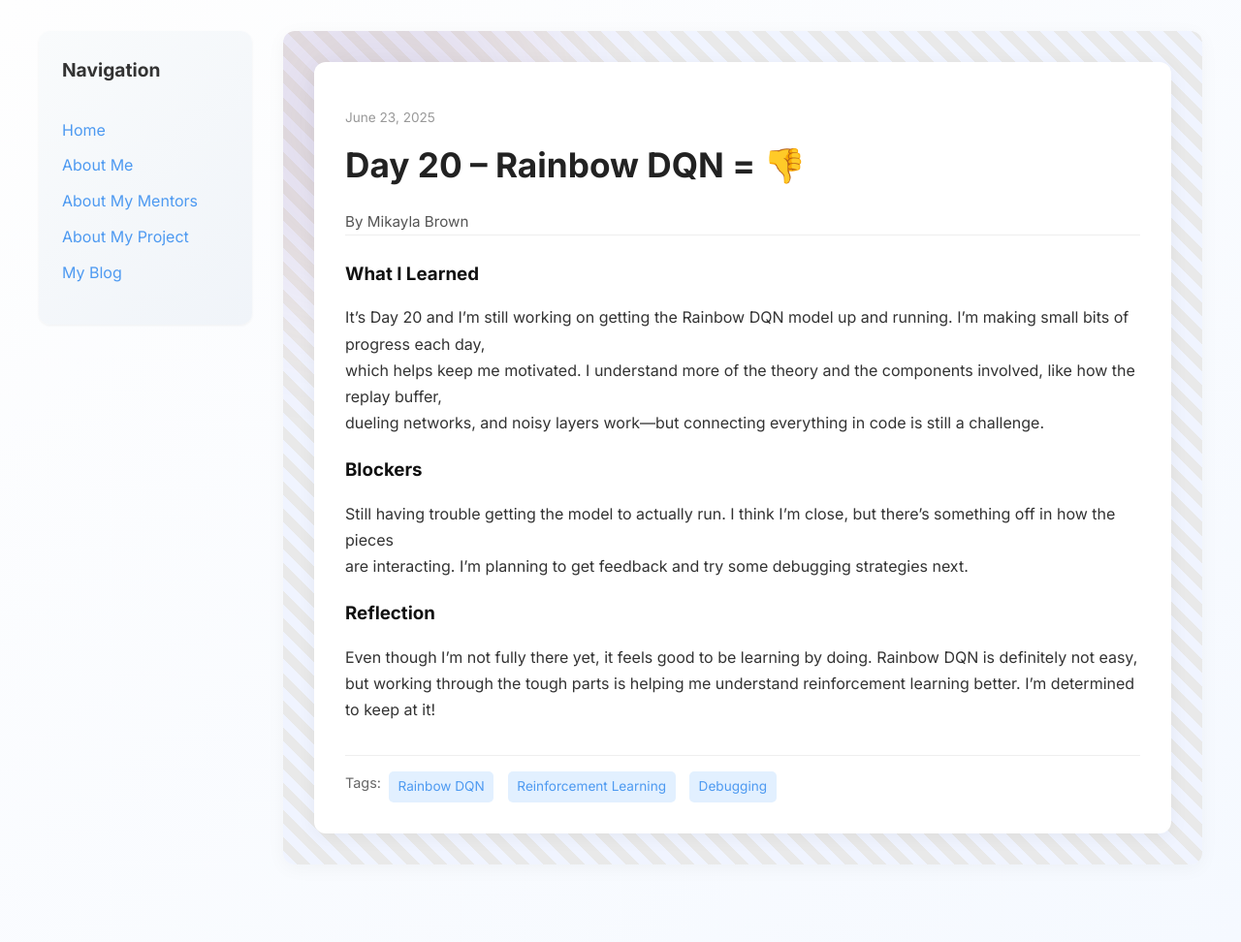
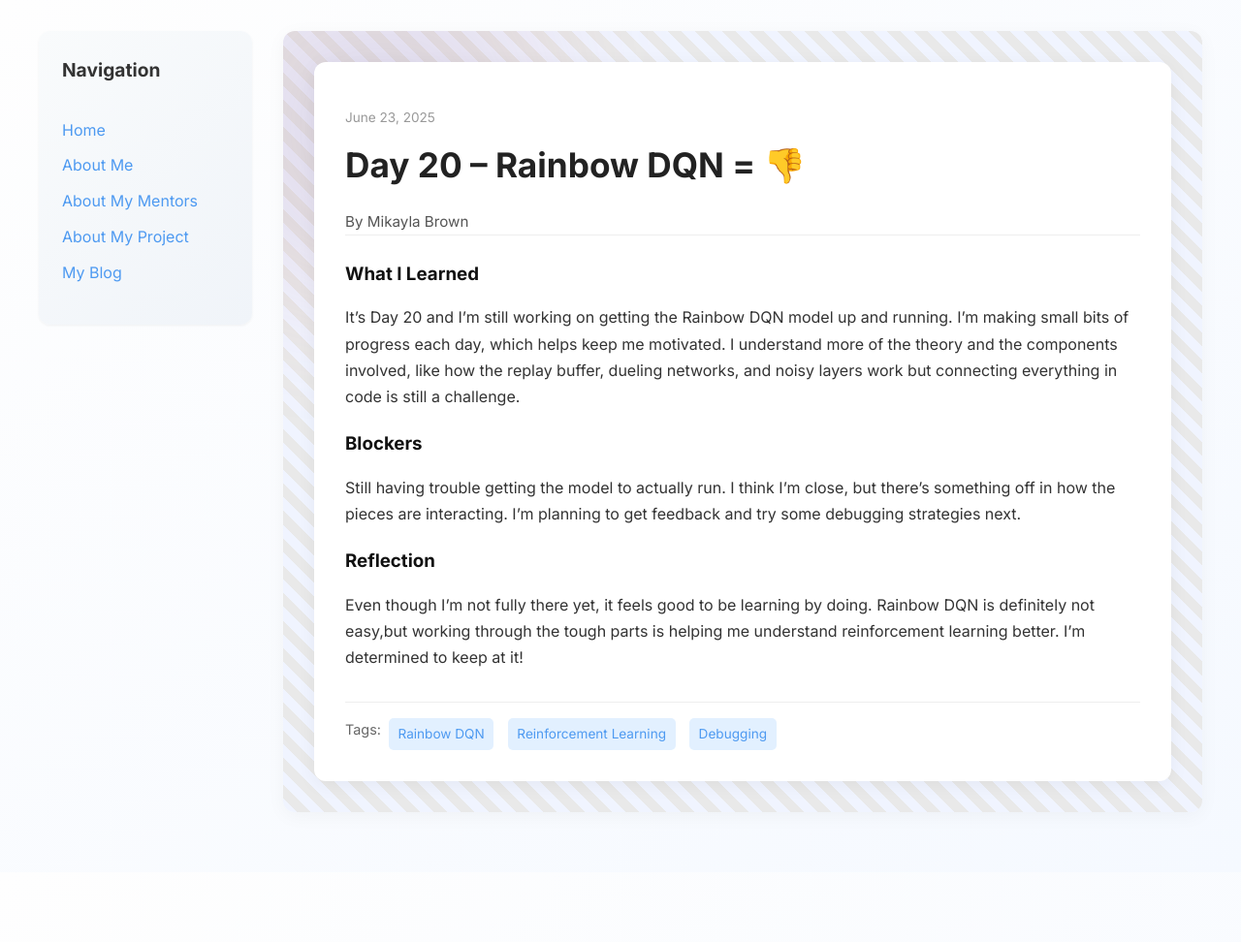
Before and after one commit to KaylaBro0/KaylaBro0.github.io, a Jekyll site: the page built from _posts/2025-06-23-day-20.md, in a window 1280 px wide. Shown: the whole page at 97% size. Built offline with Jekyll 4.4.1, drawn with Linux system fonts in a browser that asks for light colours; after the commit the page ends 900 px from its top, so only the background shows below that.

Commit message:
Update 2025-06-23-day-20.md

```diff
--- a/_posts/2025-06-23-day-20.md
+++ b/_posts/2025-06-23-day-20.md
@@ -7,15 +7,15 @@ permalink: /day20.html
 tags: ["Rainbow DQN", "Reinforcement Learning", "Debugging"]
 
 what_i_learned: |
-  It’s Day 20 and I’m still working on getting the Rainbow DQN model up and running. I’m making small bits of progress each day,
-  which helps keep me motivated. I understand more of the theory and the components involved, like how the replay buffer,
-  dueling networks, and noisy layers work—but connecting everything in code is still a challenge.
+  It’s Day 20 and I’m still working on getting the Rainbow DQN model up and running. I’m making small bits of progress each day, which helps
+  keep me motivated. I understand more of the theory and the components involved, like how the replay buffer, dueling networks, and noisy layers
+  work but connecting everything in code is still a challenge.
 
 blockers: |
-  Still having trouble getting the model to actually run. I think I’m close, but there’s something off in how the pieces
-  are interacting. I’m planning to get feedback and try some debugging strategies next.
+  Still having trouble getting the model to actually run. I think I’m close, but there’s something off in how the pieces are interacting. I’m
+  planning to get feedback and try some debugging strategies next.
 
 reflection: |
-  Even though I’m not fully there yet, it feels good to be learning by doing. Rainbow DQN is definitely not easy,
-  but working through the tough parts is helping me understand reinforcement learning better. I'm determined to keep at it!
+  Even though I’m not fully there yet, it feels good to be learning by doing. Rainbow DQN is definitely not easy,but working through the tough
+  parts is helping me understand reinforcement learning better. I'm determined to keep at it!
 ---
```
